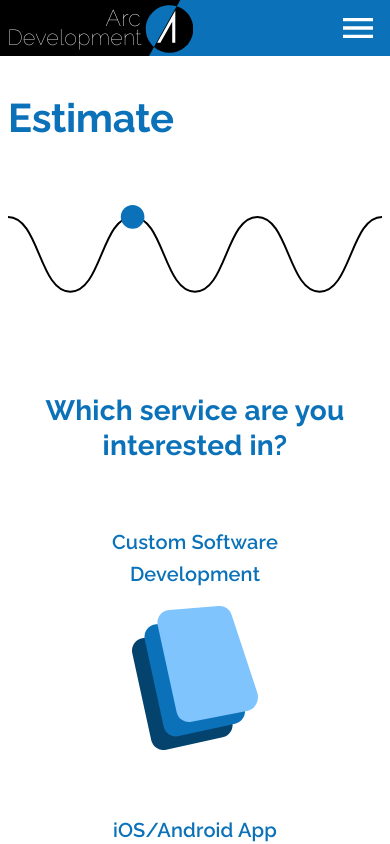
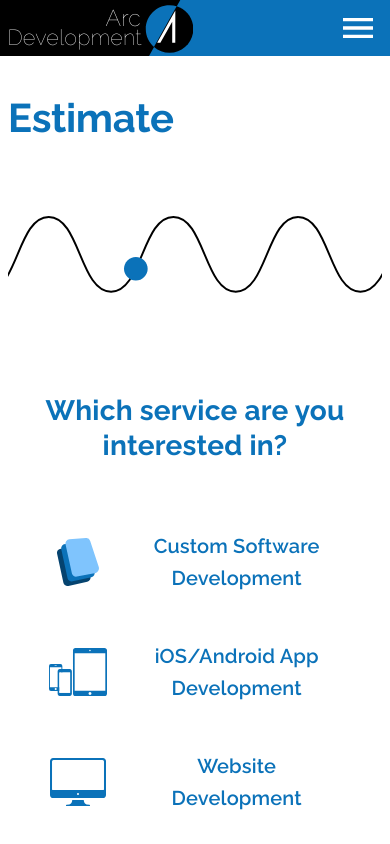
Before and after one commit to alsersan/arc-development, a React (Create React App) app: page /#/estimate in a window 390 px wide. Shown: the top 844 px of the page. Built offline with nearby package versions, Linux system fonts and the light colour scheme.

Commit message:
Estimate page: improved UI/UX at smaller screen sizes

```diff
--- a/src/pages/Estimate/index.js
+++ b/src/pages/Estimate/index.js
@@ -325,7 +325,7 @@ const useStyles = makeStyles((theme) => ({
   sectionContainer: {
     padding: "3rem 1rem 6rem",
     [theme.breakpoints.down("md")]: {
-      padding: "2rem 1rem 2rem",
+      padding: "2rem 1rem 0",
     },
     [theme.breakpoints.down("sm")]: {
       padding: "2rem 1rem 0",
@@ -365,22 +365,40 @@ const useStyles = makeStyles((theme) => ({
     },
   },
   optionContainer: {
-    padding: " 0.5rem",
+    padding: " 0.2rem",
   },
   optionWrapper: {
     height: "15.5rem",
+    [theme.breakpoints.down("sm")]: {
+      height: "6rem",
+    },
+    [theme.breakpoints.down("xs")]: {
+      height: "5rem",
+    },
   },
   optionHeading: {
     maxWidth: "13rem",
     marginBottom: "1rem",
+    [theme.breakpoints.down("sm")]: {
+      marginBottom: 0,
+    },
   },
   image: {
     height: "9rem",
+    [theme.breakpoints.down("sm")]: {
+      height: "4rem",
+    },
+    [theme.breakpoints.down("xs")]: {
+      height: "3rem",
+    },
   },
   imageButton: {
     borderRadius: 10,
     [theme.breakpoints.down("sm")]: {
-      width: "15rem",
+      width: "30rem",
+    },
+    [theme.breakpoints.down("xs")]: {
+      width: "100%",
     },
   },
   activeImageButton: {
@@ -390,7 +408,16 @@ const useStyles = makeStyles((theme) => ({
       backgroundColor: theme.palette.secondary.light,
     },
     [theme.breakpoints.down("sm")]: {
-      width: "15rem",
+      width: "30rem",
+    },
+    [theme.breakpoints.down("xs")]: {
+      width: "100%",
+    },
+  },
+  buttonContainer: {
+    marginTop: "4rem",
+    [theme.breakpoints.down("xs")]: {
+      marginTop: "2rem",
     },
   },
   estimateButton: {
@@ -400,6 +427,11 @@ const useStyles = makeStyles((theme) => ({
     backgroundColor: theme.palette.secondary.main,
     "&:hover": {
       backgroundColor: theme.palette.secondary.light,
+    },
+    [theme.breakpoints.down("sm")]: {
+      "&:hover": {
+        backgroundColor: theme.palette.secondary.main,
+      },
     },
   },
 }));
@@ -424,7 +456,7 @@ const Estimate = () => {
 
   const defaultOptions = {
     loop: true,
-    autoplay: false,
+    autoplay: true,
     animationData: estimateAnimation,
     rendererSettings: {
       preserveAspectRatio: "xMidYMid slice",
@@ -632,7 +664,7 @@ const Estimate = () => {
           <Typography variant="h2">Estimate</Typography>
         </Grid>
         <Grid item className={classes.animation}>
-          <Lottie options={defaultOptions} isStopped={true} />
+          <Lottie options={defaultOptions} />
         </Grid>
       </Grid>
       <Grid
@@ -667,11 +699,34 @@ const Estimate = () => {
                       <Grid
                         item
                         container
-                        direction="column"
+                        direction={matchesSM ? "row" : "column"}
+                        justify={matchesSM ? "space-evenly" : undefined}
                         alignItems="center"
                         className={classes.optionWrapper}
                       >
-                        <Grid item className={classes.optionHeading}>
+                        {matchesSM ? (
+                          <Grid
+                            item
+                            container
+                            xs={2}
+                            md="auto"
+                            justify="center"
+                          >
+                            <img
+                              src={option.icon}
+                              alt={option.iconAlt}
+                              className={classes.image}
+                            />
+                          </Grid>
+                        ) : null}
+                        <Grid
+                          item
+                          container
+                          xs={10}
+                          md="auto"
+                          justify="center"
+                          className={classes.optionHeading}
+                        >
                           <Typography variant="h6" style={{ fontWeight: 600 }}>
                             {option.title}
                           </Typography>
@@ -679,13 +734,21 @@ const Estimate = () => {
                             {option.subtitle}
                           </Typography>
                         </Grid>
-                        <Grid item>
+                        {matchesSM ? null : (
+                          <Grid
+                            item
+                            container
+                            xs={2}
+                            md="auto"
+                            justify="center"
+                          >
                             <img
                               src={option.icon}
                               alt={option.iconAlt}
                               className={classes.image}
                             />
                           </Grid>
+                        )}
                       </Grid>
                     </IconButton>
                   </Grid>
@@ -699,7 +762,7 @@ const Estimate = () => {
           container
           alignItems="center"
           justify="space-evenly"
-          style={{ marginTop: "4rem" }}
+          className={classes.buttonContainer}
         >
           <Grid item>
             <IconButton
```
Lines whose indentation alone changed are shown as unchanged.
